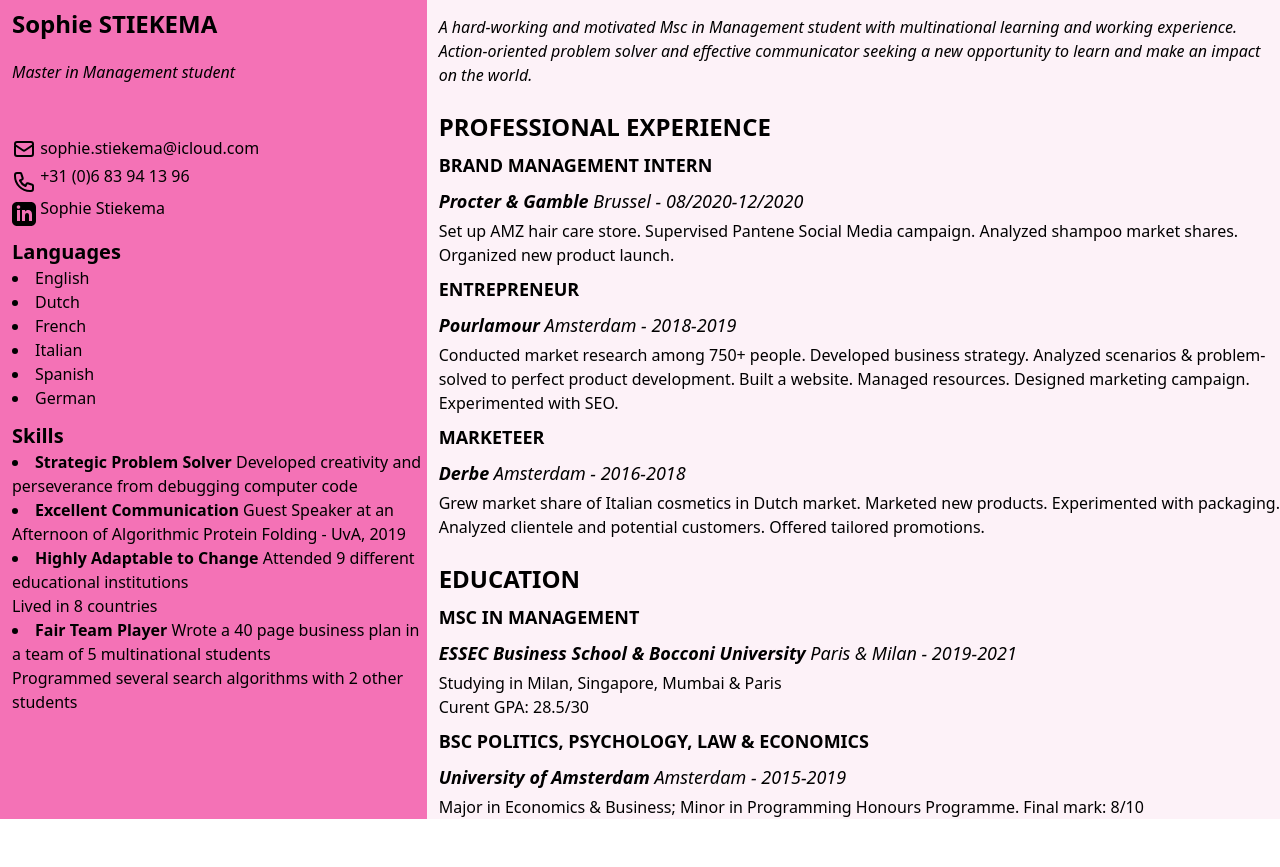
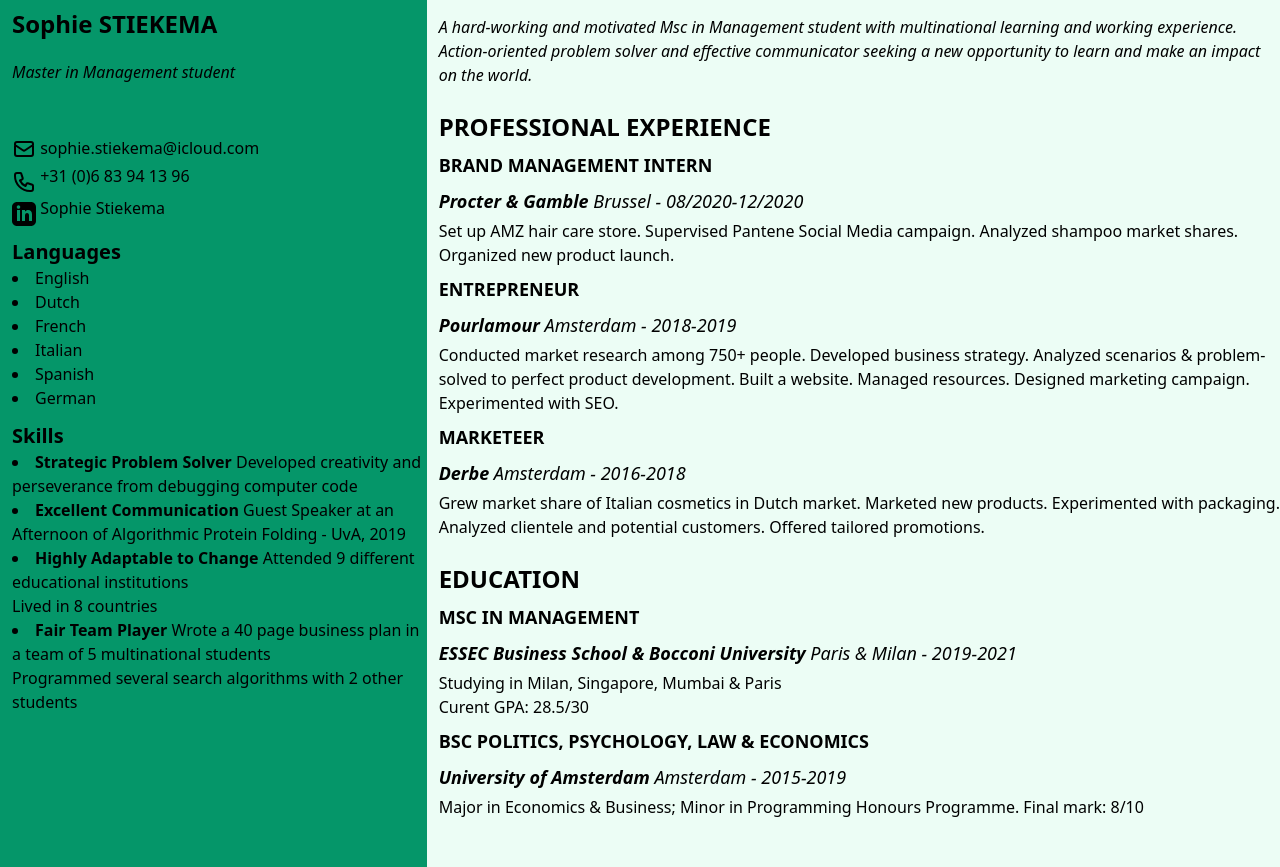
Before and after one commit to sophieclaire/WebsiteCreation, a plain HTML site: page index.html in a window 1280 px wide. Before the commit the page ends 819 px from the top, so only its background shows below. Drawn offline with nearby package versions, Linux system fonts and the light colour scheme.

Commit message:
Change in color

```diff
--- a/index.html
+++ b/index.html
@@ -9,7 +9,7 @@
     <div class="table w-full ...">
         <div class="table-row-group">
           <div class="table-row">
-            <div class="pl-3 pt-2 w-1/3 table-cell mx-5 bg-pink-400">
+            <div class="pl-3 pt-2 w-1/3 table-cell mx-5 bg-green-600">
                 <h1 class="text-2xl font-bold">Sophie STIEKEMA</h1>
                 <p class="my-5 italic">Master in Management student</p>
                 <div class="grid gap-4 grid-cols-2 grid-rows-3"></div>
@@ -62,7 +62,7 @@
                     </ul>
                 </div>
 
-                <div class="pl-3 pt-2 table-cell mx-5 bg-pink-50 ...">
+                <div class="pl-3 pt-2 table-cell mx-5 bg-green-50 ...">
                     <p class="italic">A hard-working and motivated Msc in Management student with multinational learning and
                         working experience. Action-oriented problem solver and effective communicator seeking a new
                         opportunity to learn and make an impact on the world.</p>
@@ -90,7 +90,7 @@
                     <p class="mt-2 text-lg font-bold">BSC POLITICS, PSYCHOLOGY, LAW & ECONOMICS</p>
                     <p class="mt-2 text-lg italic"><strong>University of Amsterdam</strong> Amsterdam - 2015-2019</p>
                     <p class="mt-1 ">Major in Economics & Business; Minor in Programming
-                        Honours Programme. Final mark: 8/10</p>
+                        Honours Programme. Final mark: 8/10</p><br><br>
                 </div>
           </div>
     </div>
```
